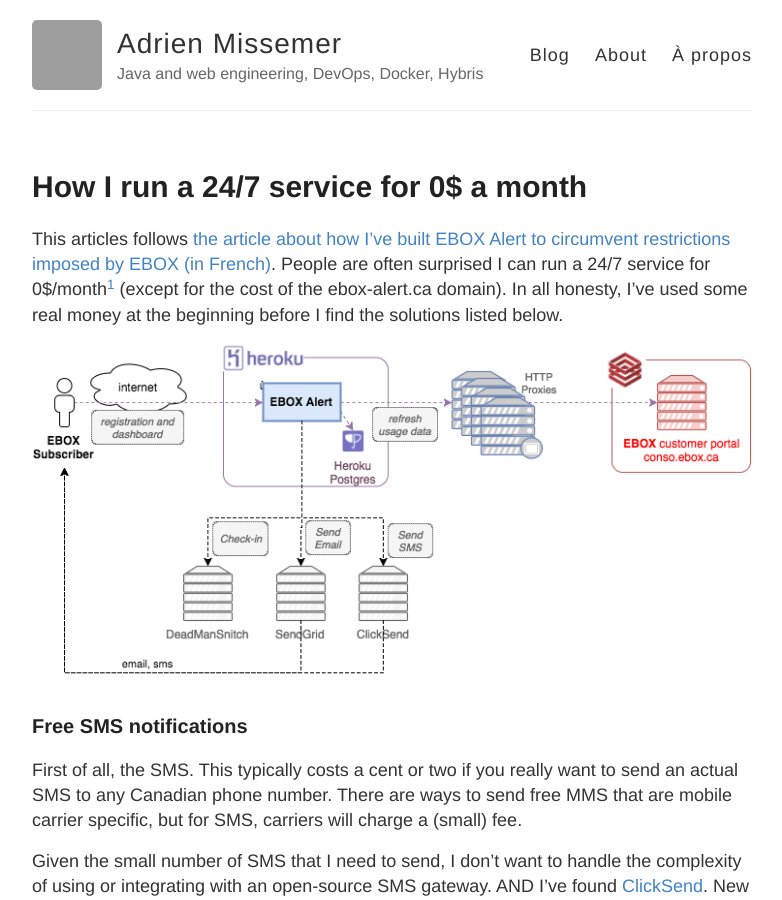
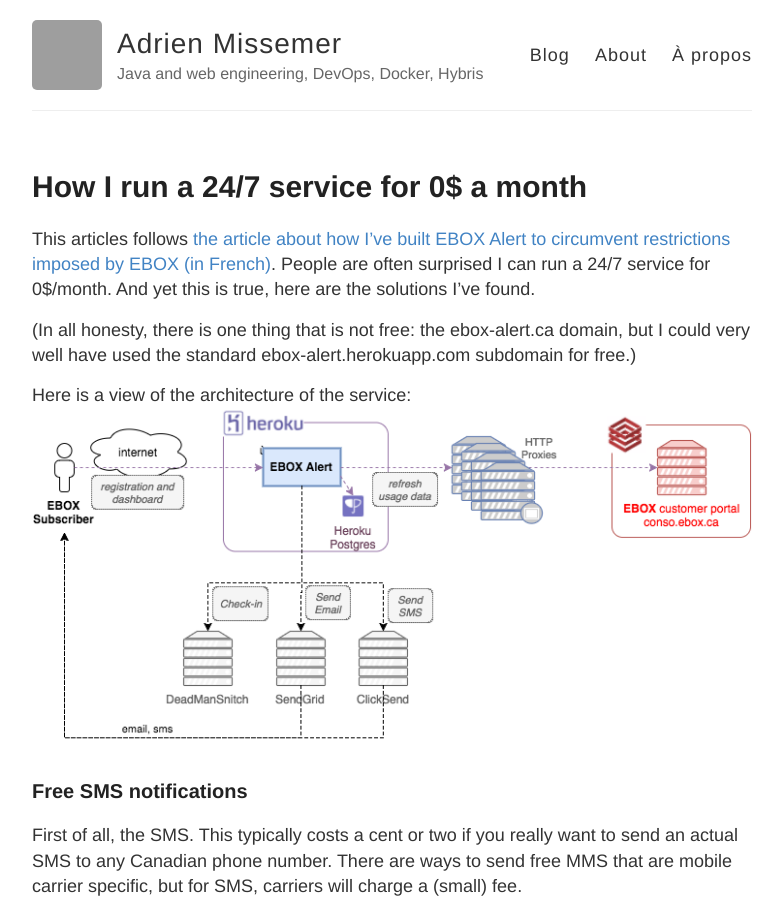
Before and after one commit to amissemer/adrienmissemer.com, a Jekyll site: the page built from _posts/2017-01-23-ebox-alert-3.md, in a window 1280 px wide and 900 px high. Shown: the whole window, without its empty margins (248-1030 px from the left). Built offline with Jekyll 4.4.1, drawn with Linux system fonts in a browser that asks for light colours; some of the changed text lies outside the part shown; grey boxes are pictures that could not be loaded.

Commit message:
minor changes in "running for free"

```diff
--- a/_posts/2017-01-23-ebox-alert-3.md
+++ b/_posts/2017-01-23-ebox-alert-3.md
@@ -10,8 +10,11 @@
   - hosting
 ---
 
-This articles follows [the article about how I've built EBOX Alert to circumvent restrictions imposed by EBOX (in French)]({% post_url 2017-01-22-ebox-alert-2 %}). People are often surprised I can run a 24/7 service for 0$/month[^1] (except for the cost of the ebox-alert.ca domain). In all honesty, I've used some real money at the beginning before I find the solutions listed below.
+This articles follows [the article about how I've built EBOX Alert to circumvent restrictions imposed by EBOX (in French)]({% post_url 2017-01-22-ebox-alert-2 %}). People are often surprised I can run a 24/7 service for 0$/month. And yet this is true, here are the solutions I've found.
 
+(In all honesty, there is one thing that is not free: the ebox-alert.ca domain, but I could very well have used the standard ebox-alert.herokuapp.com subdomain for free.)
+
+Here is a view of the architecture of the service:
 ![Architecture EBOX]({{site.baseurl}}/images/EBOX-Architecture.png)
 
 ### Free SMS notifications
@@ -50,4 +53,3 @@
 
 
 [ebox-alert]: http://www.ebox-alert.ca "ebox-alert.ca"
-[^1]: except for the domain name ebox-alert.ca, but I could very well have used the standard ebox-alert.herokuapp.com subdomain for free
```
